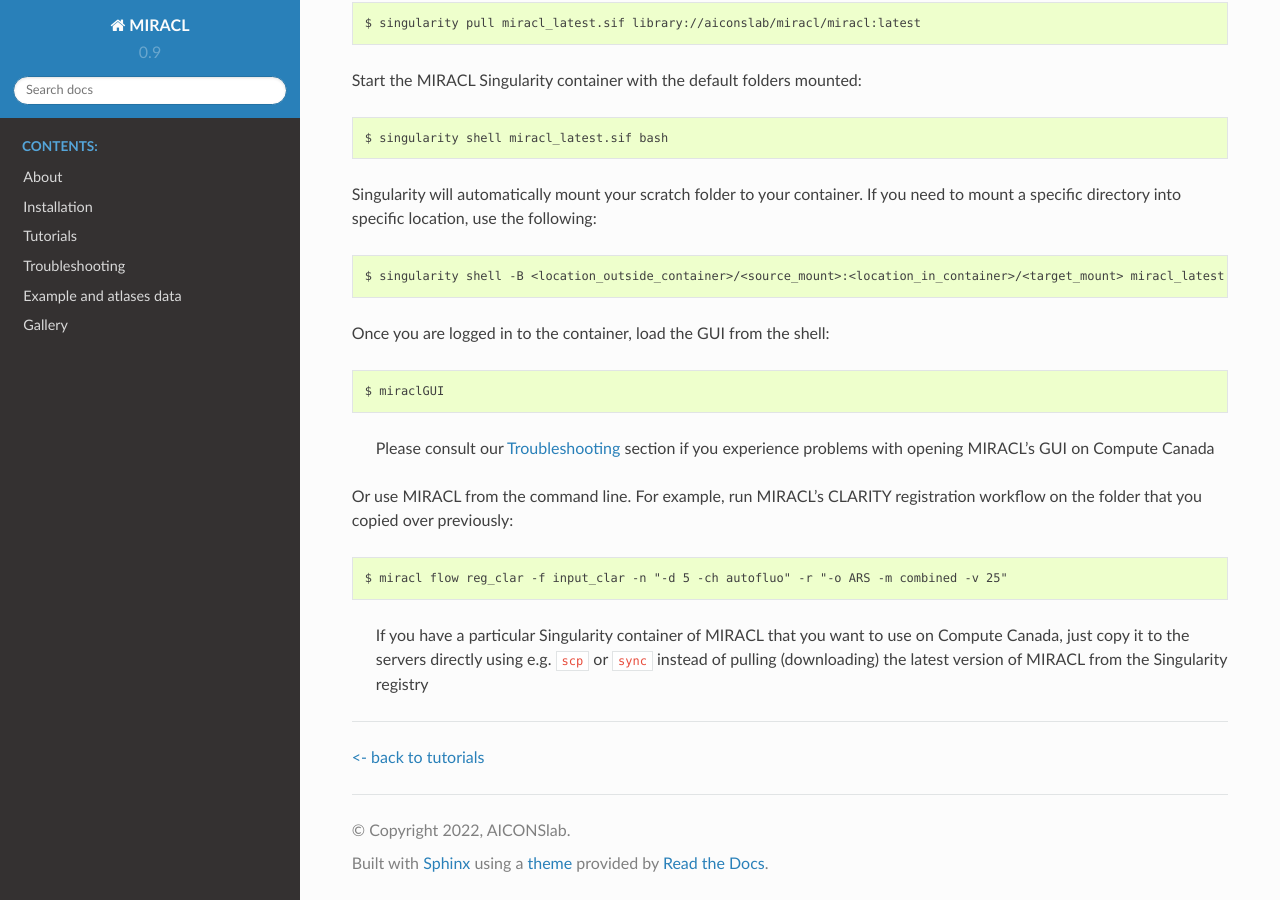
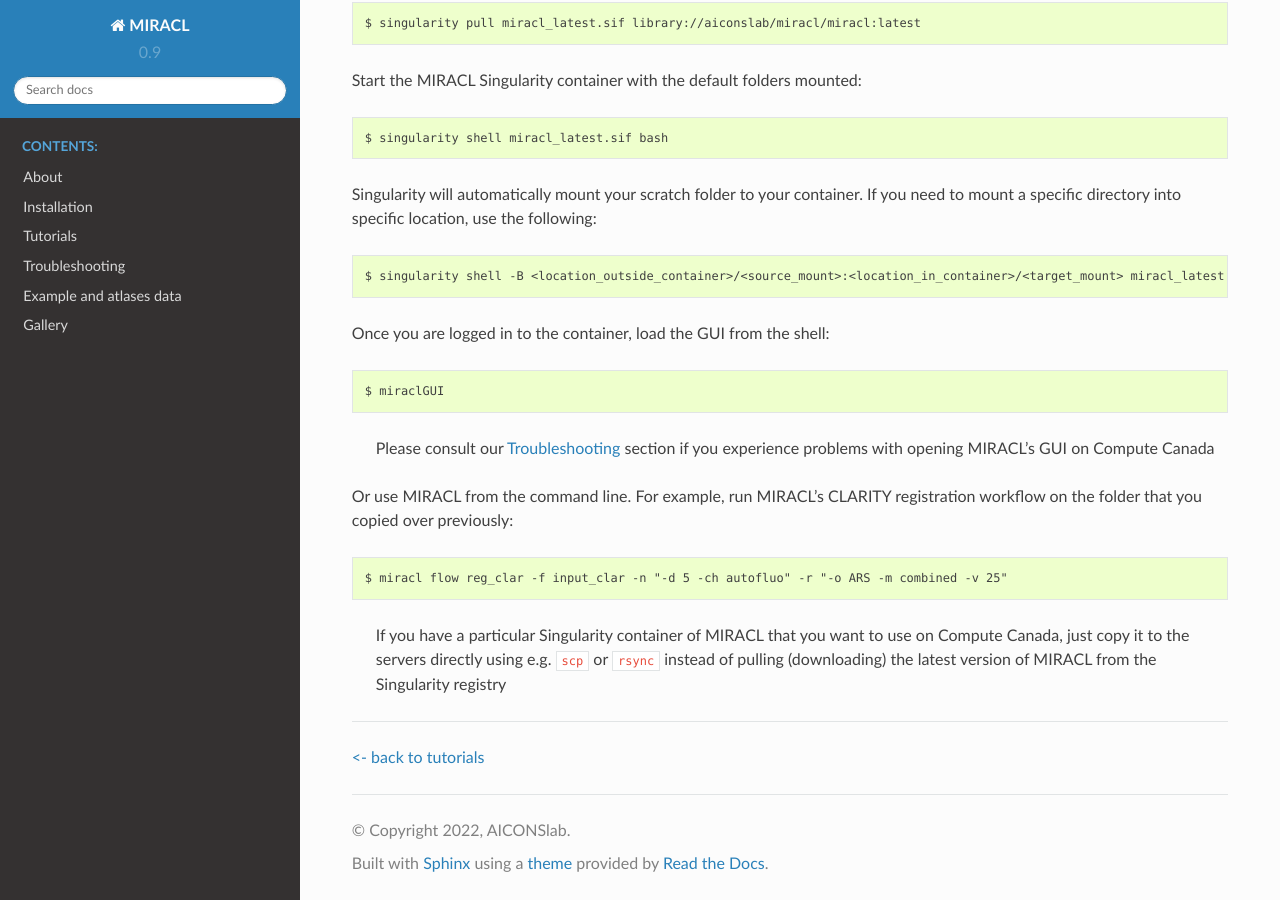
Before and after one commit to AICONSlab/MIRACL, a Sphinx documentation site: the page built from docs/tutorials/compute_canada/compute_canada.md, in a window 1280 px wide and 900 px high, scrolled down 1141 px. Built offline with Sphinx 7.4.7 and the Read the Docs theme 2.0.0, drawn with Linux system fonts in a browser that asks for light colours.

Commit message:
[docs] fix spelling mistake

````diff
--- a/docs/tutorials/compute_canada/compute_canada.md
+++ b/docs/tutorials/compute_canada/compute_canada.md
@@ -85,7 +85,7 @@
 ```
 
 > If you have a particular Singularity container of MIRACL that you want to use
-on Compute Canada, just copy it to the servers directly using e.g. `scp` or `sync`
+on Compute Canada, just copy it to the servers directly using e.g. `scp` or `rsync`
 instead of pulling (downloading) the latest version of MIRACL from the
 Singularity registry
 
````
Also changed, not shown: docs/tutorials/sherlock/sherlock.md (+1 -1 lines).
